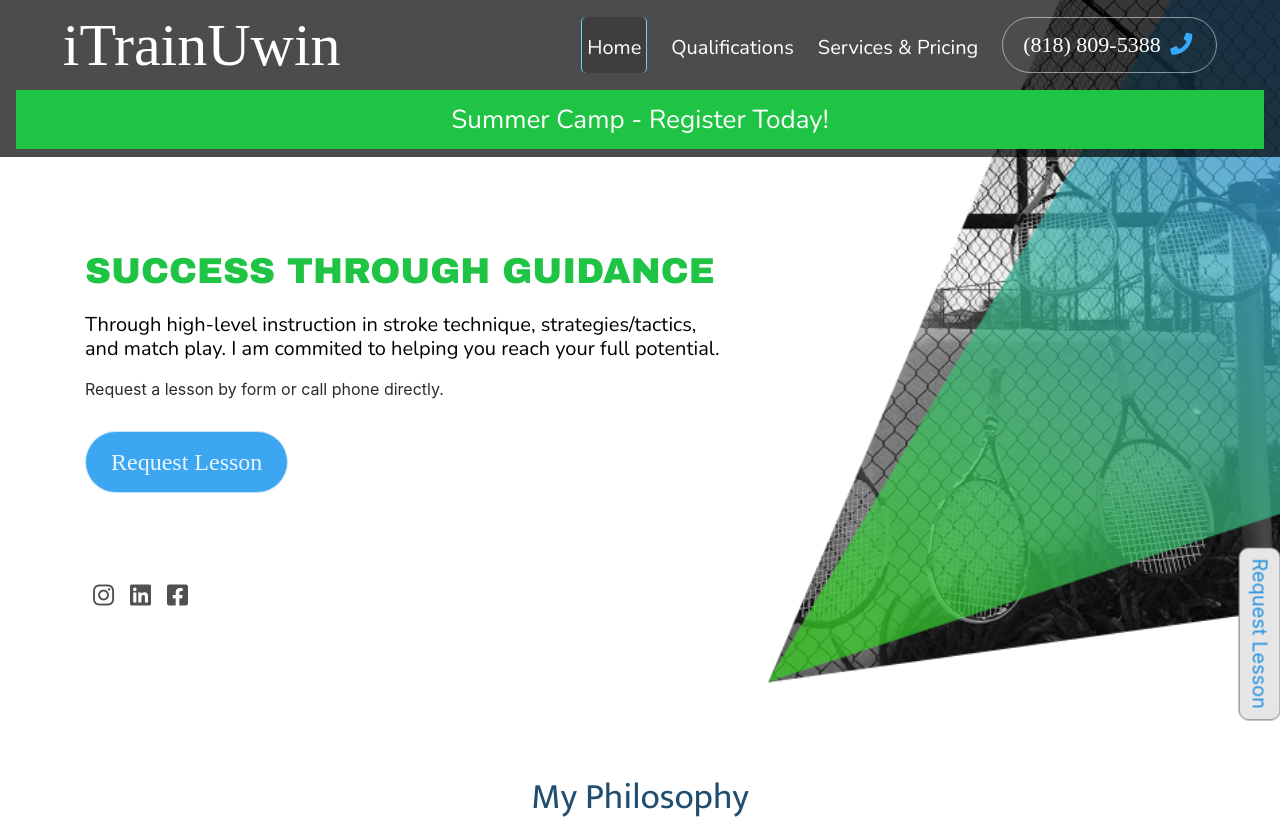
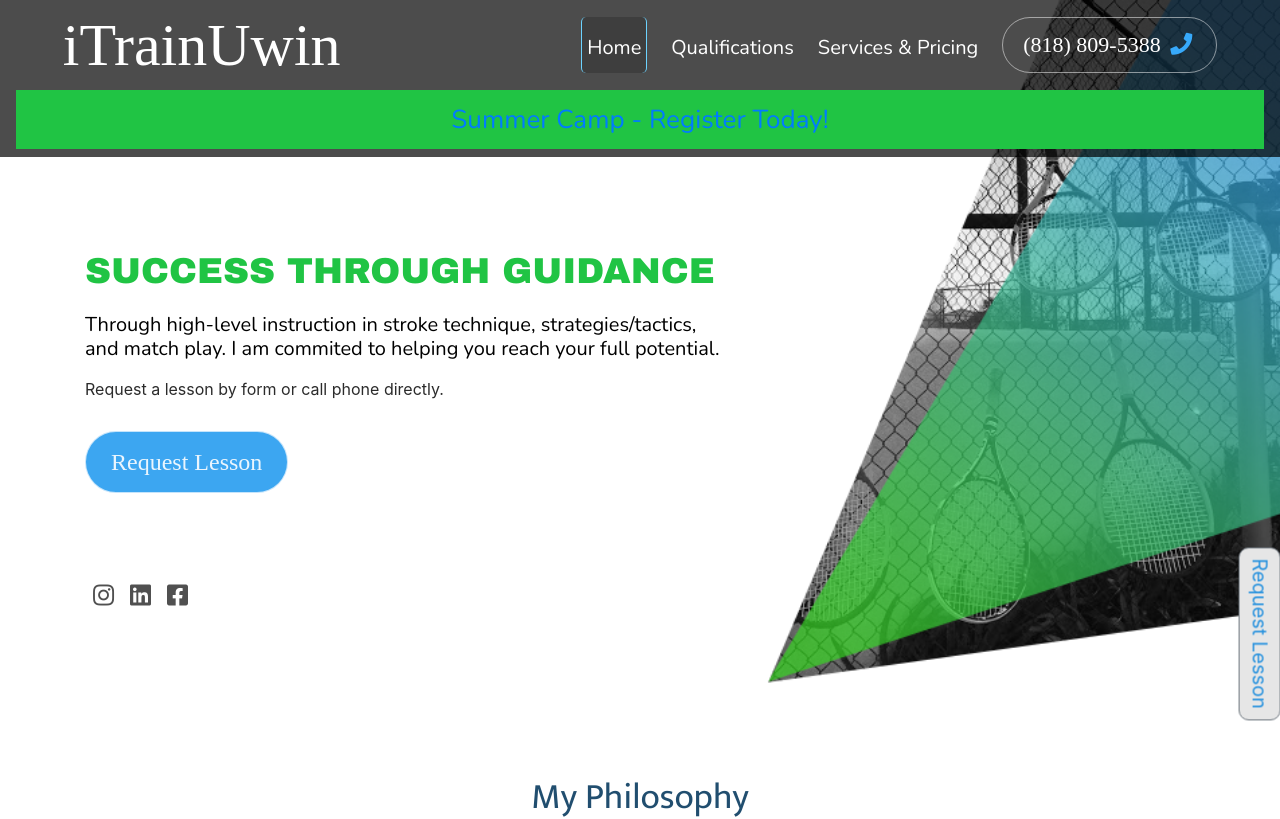
Before and after one commit to mtaslagyan/itrainuwin, a React (Create React App) app: page / in a window 1280 px wide. Shown: the top 819 px of the page. Built offline with nearby package versions, Linux system fonts and the light colour scheme; a web font is replaced by a local one.

Commit message:
Update Navbar.js

```diff
--- a/src/components/Navbar/Navbar.js
+++ b/src/components/Navbar/Navbar.js
@@ -24,9 +24,7 @@ const Navbar = () => {
           </div>
         </div>
         <div className="col-12 text-center summer-camp-alert">
-            <div>
-              Summer Camp - Register Today!
-            </div>
+              <Link className="" to="/summercamp">Summer Camp - Register Today! </Link>
          </div>
        </div>
     </div>
```
